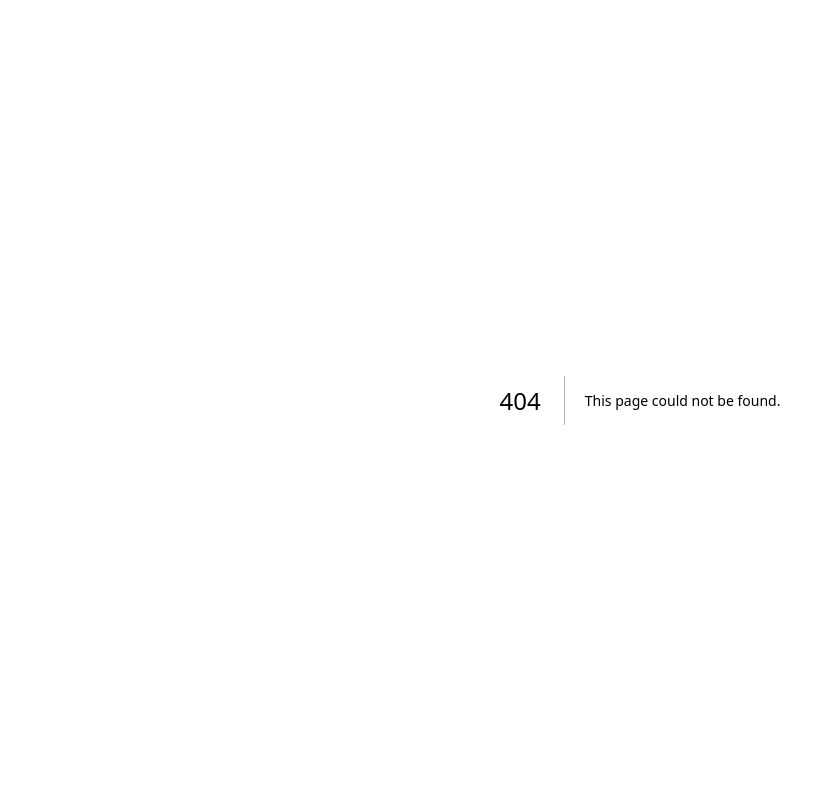
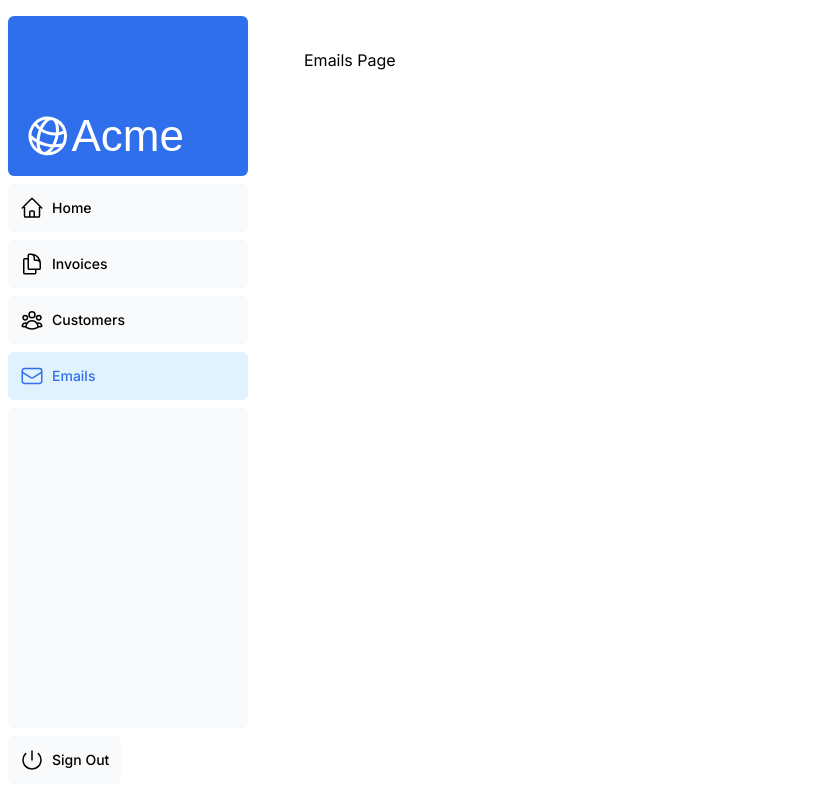
Before and after one commit to riwepo/learn-nextjs, a Next.js app: page /dashboard/emails in a window 1280 px wide. Before the commit this address had no page. Shown: the whole page, without its empty margins (0-835 px from the left). Built offline with nearby package versions, Linux system fonts and the light colour scheme; a web font is replaced by a local one.

Commit message:
added email page placeholder

```diff
--- /dev/null
+++ b/app/dashboard/emails/page.tsx
@@ -0,0 +1,3 @@
+export default function Page() {
+  return <p>Emails Page</p>;
+}
--- a/app/ui/dashboard/nav-links.tsx
+++ b/app/ui/dashboard/nav-links.tsx
@@ -4,6 +4,7 @@ import {
   UserGroupIcon,
   HomeIcon,
   DocumentDuplicateIcon,
+  EnvelopeIcon,
 } from "@heroicons/react/24/outline";
 import Link from "next/link";
 import { usePathname } from "next/navigation";
@@ -19,6 +20,7 @@ const links = [
     icon: DocumentDuplicateIcon,
   },
   { name: "Customers", href: "/dashboard/customers", icon: UserGroupIcon },
+  { name: "Emails", href: "/dashboard/emails", icon: EnvelopeIcon },
 ];
 
 export default function NavLinks() {
```
